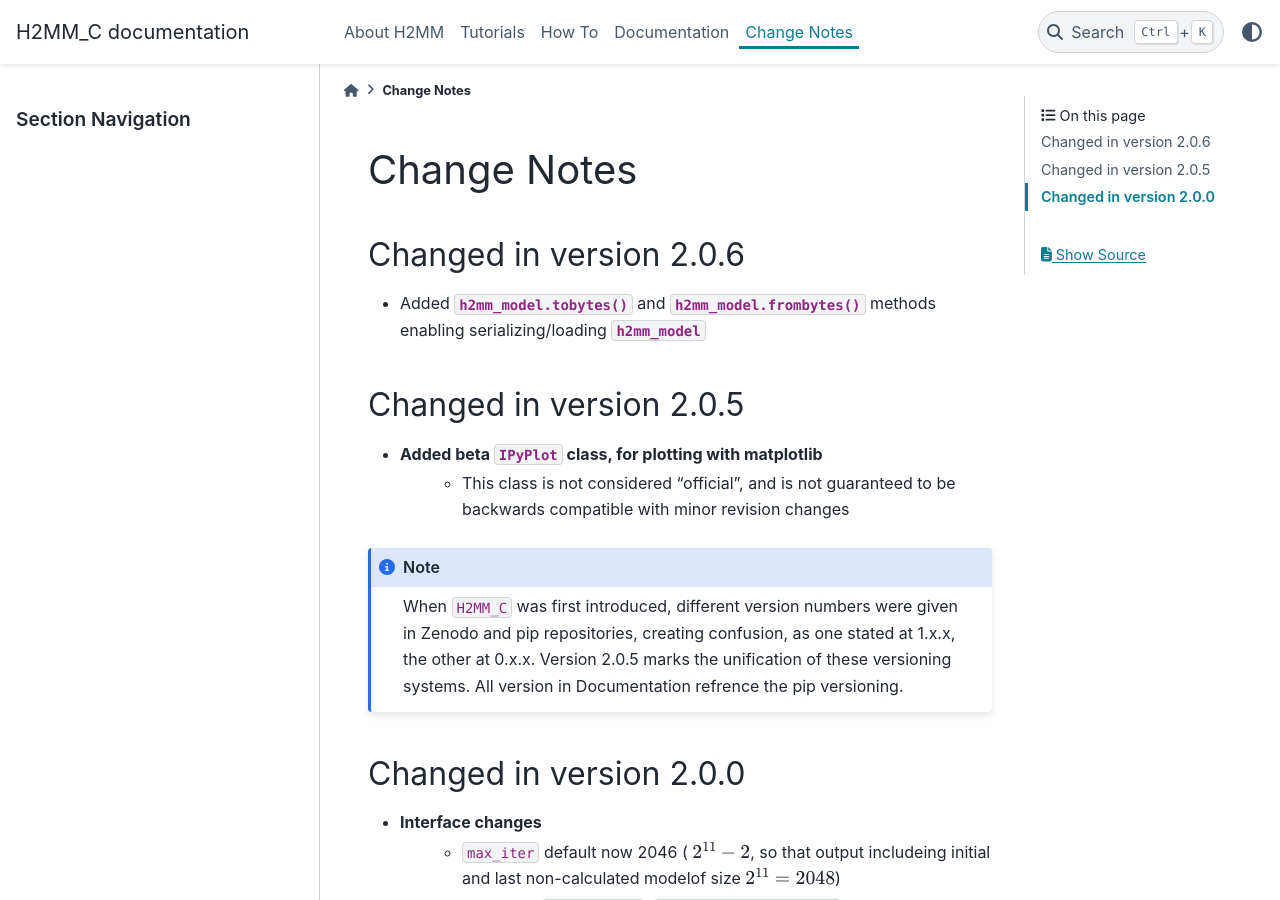
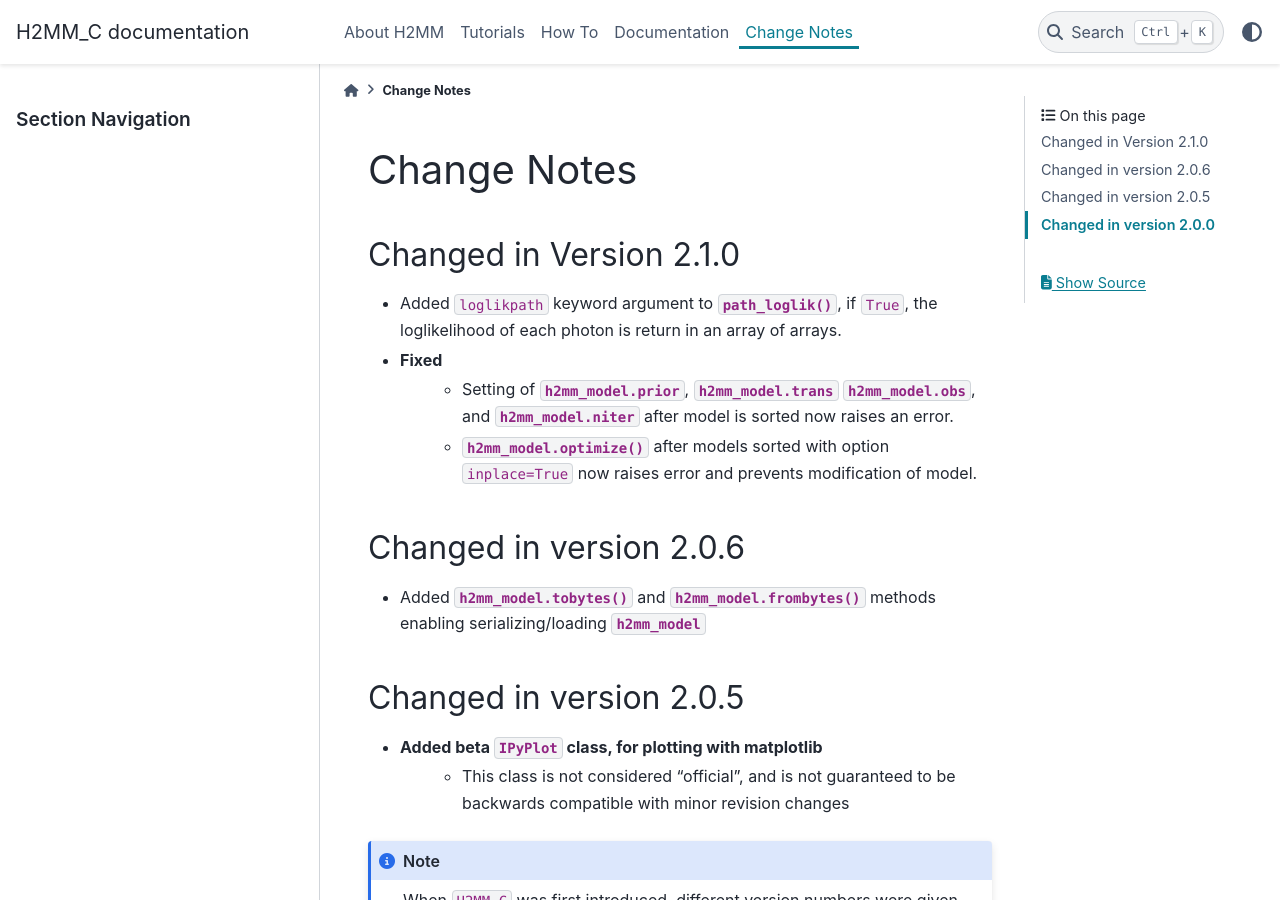
Before and after one commit to harripd/H2MMpythonlib, a Sphinx documentation site: the page built from docs/source/ChangeNotes.rst, in a window 1280 px wide and 900 px high. Built offline with Sphinx 7.4.7 and the PyData theme 0.15.4, drawn with Linux system fonts in a browser that asks for light colours.

Commit message:
Updated change notes

```diff
--- a/docs/source/ChangeNotes.rst
+++ b/docs/source/ChangeNotes.rst
@@ -2,6 +2,17 @@ Change Notes
 ============
 
 .. currentmodule:: H2MM_C
+
+
+Changed in Version 2.1.0
+------------------------
+
+- Added ``loglikpath`` keyword argument to :func:`path_loglik`, if :code:`True`,
+  the loglikelihood of each photon is return in an array of arrays.
+
+- Fixed
+    - Setting of :attr:`h2mm_model.prior`, :attr:`h2mm_model.trans` :attr:`h2mm_model.obs`, and :attr:`h2mm_model.niter` after model is sorted now raises an error.
+    - :meth:`h2mm_model.optimize` after models sorted with option ``inplace=True`` now raises error and prevents modification of model.
 
 
 Changed in version 2.0.6
```
